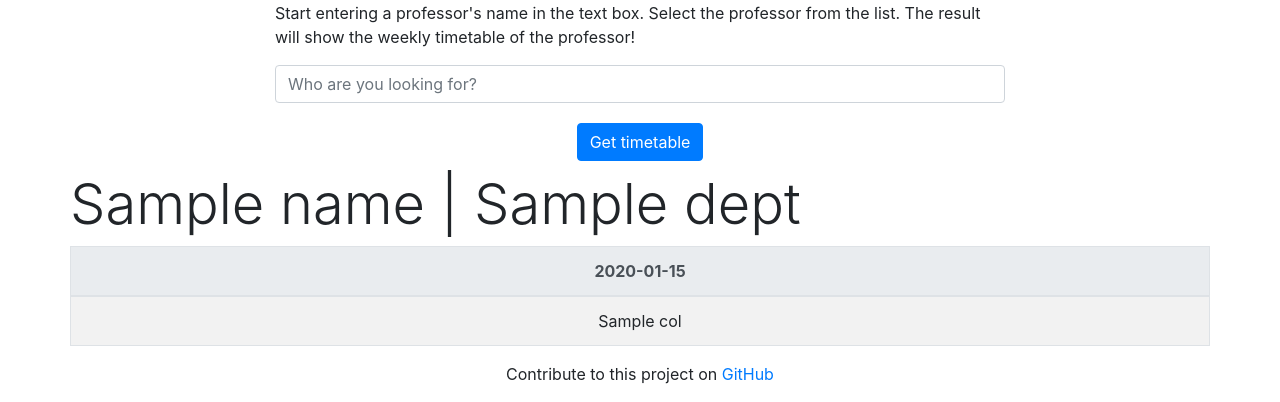
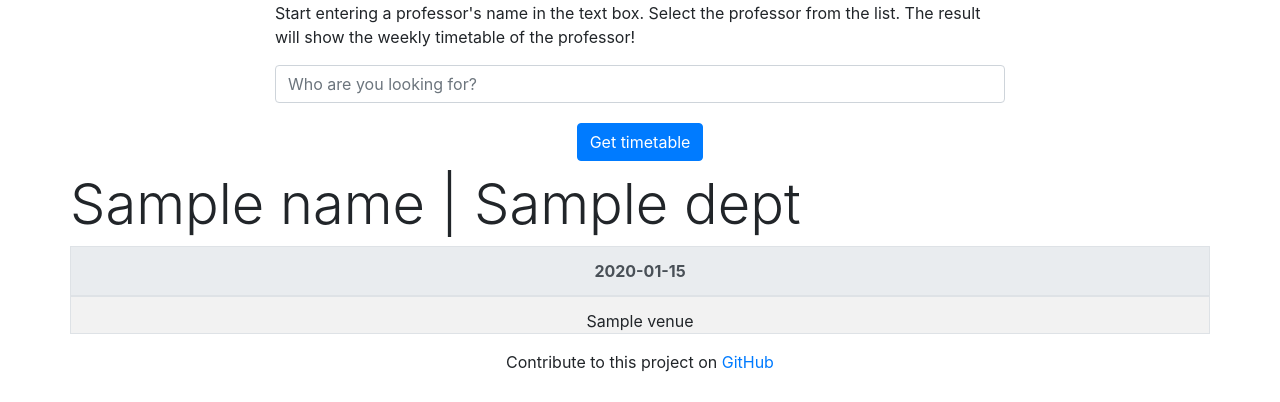
Before and after one commit to metakgp/wimp, a Flask app: template templates/main.html in a window 1280 px wide. Shown: the part 489-891 px from the top of the page. After the commit the page ends 861 px from the top, so only its background shows below. Run offline with Flask 2, Linux system fonts and the light colour scheme; the template is opened without the code that fills it: most values are stand-ins (such as "Sample title", 1, 10 or a date in 2020); some libraries are stand-ins or nearby versions.

Commit message:
pretty printing venues

```diff
--- a/app.py
+++ b/app.py
@@ -16,7 +16,7 @@ with open(os.path.join(path, 'data/data.json')) as f:
 
 
 def fetch_results(prof):
-    tb = [['Monday'], ['Tuesday'], ['Wednesday'], ['Thursday'], ['Friday']]
+    tb = [[['Monday']], [['Tuesday']], [['Wednesday']], [['Thursday']], [['Friday']]]
     times = ['', '8 AM', '9 AM', '10 AM', '11 AM', '12 PM', '2 PM', '3 PM', '4 PM', '5 PM']
 
     prof = correct_spelling(prof)
@@ -30,16 +30,14 @@ def fetch_results(prof):
 
     for row in tb:
         for i in range(9):
-            row.append('')
+            row.append([])
 
     for item in data:
         for venue in data[item]:
             if venue == '0':
                 venue = 'In Dept'
 
-            tb[int(item[0])][int(item[1])+1] +=  venue + " | "
-
-        tb[int(item[0])][int(item[1])+1] = tb[int(item[0])][int(item[1])+1][:-2]
+            tb[int(item[0])][int(item[1])+1].append(venue)
 
     return [tb, times, dept, prof.title()]
 
--- a/templates/main.html
+++ b/templates/main.html
@@ -18,6 +18,18 @@
               crossorigin="anonymous">
         <meta name="viewport" content="width=device-width, initial-scale=1">
         <title> WIMP - Where Is My Prof? </title>
+
+        <style>
+
+        .venue:nth-child(even) {
+            background: #e1e1e1;
+        }
+
+        .venue:nth-last-child(1) {
+            margin-bottom: -12px;
+        }
+
+        </style>
     </head>
 
     <body>
@@ -74,8 +86,12 @@
                         {% for row in data %}
                         <tr>
                             {% for col in row %}
-                            <td class="col-md-1">
-                                {{col}}
+                            <td class="col-md-1" style="padding-left:0; padding-right: 0;">
+                                {% for venue in col %}
+                                <div class="venue">
+                                    {{ venue }}
+                                </div>
+                                {% endfor %}
                             </td>
                             {% endfor %}
                         </tr>
```
